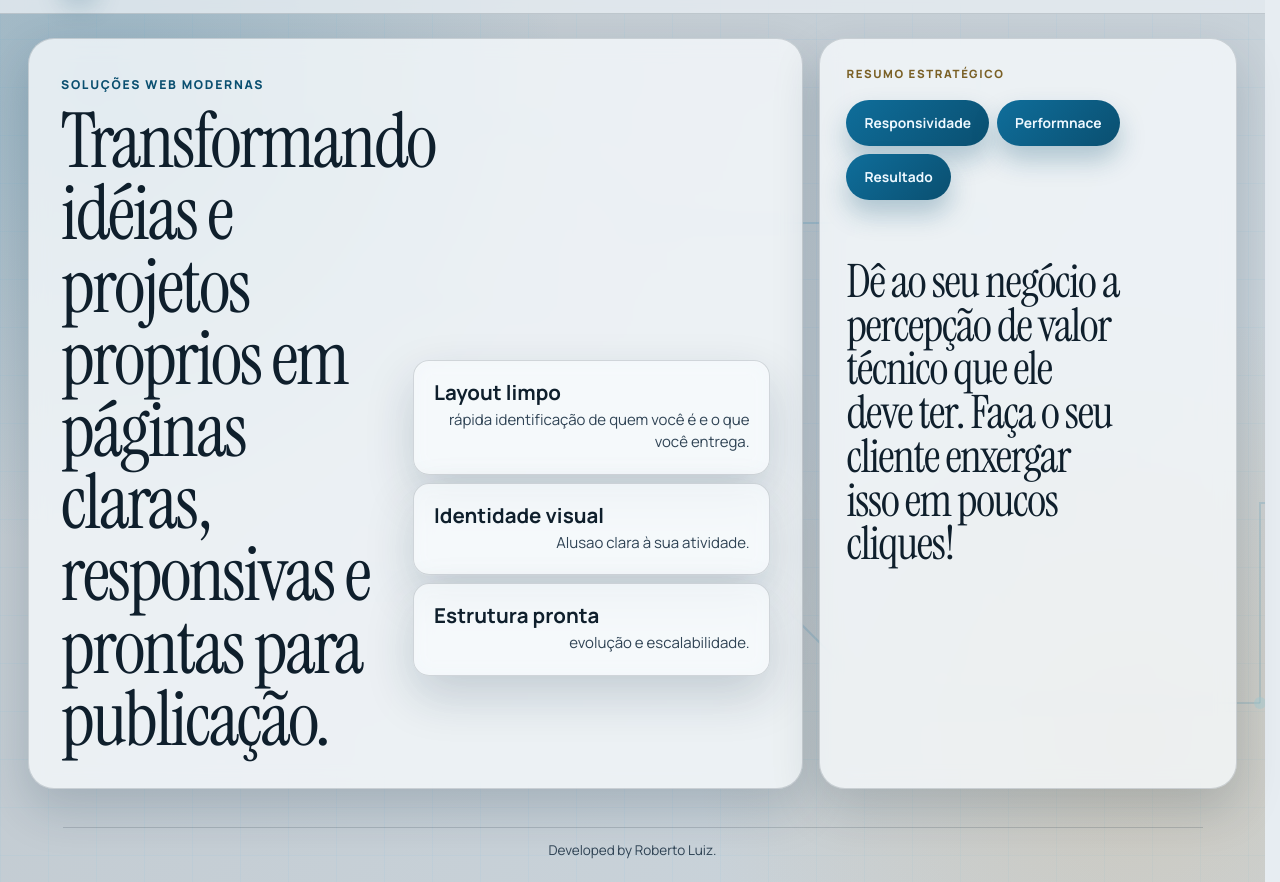
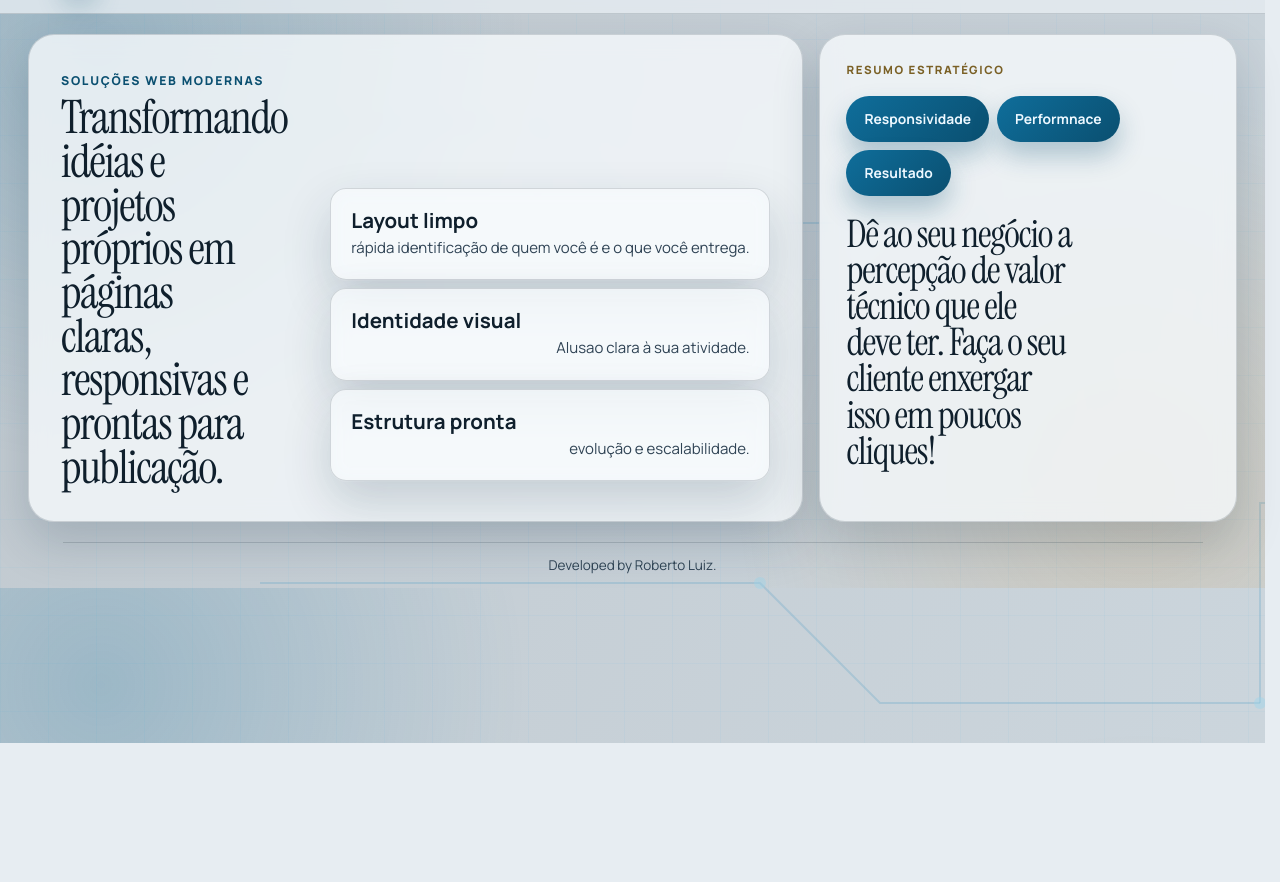
Before and after one commit to RobertoLuiz-dev/Landing-Page---Roberto-Luiz, a website: page index.html in a window 1280 px wide. Shown: the part 57-939 px from the top of the page. After the commit the page ends 800 px from the top, so only its background shows below. Drawn offline with Linux system fonts and the light colour scheme.

Commit message:
otimiza hero layout, remove scroll e refina espaçamentos

```diff
--- a/index.html
+++ b/index.html
@@ -78,7 +78,7 @@
         <div class="hero-copy reveal" style="--delay: 0s;">
           <p class="eyebrow">Soluções Web Modernas</p>
           <div class="hero-copy-inner">
-            <h1>Transformando idéias e projetos proprios em páginas claras, responsivas e prontas para publicação.</h1>
+            <h1>Transformando idéias e projetos próprios em páginas claras, responsivas e prontas para publicação.</h1>
             <ul class="hero-metrics" aria-label="Destaques do portfolio">
               <li><strong>Layout limpo</strong><span> rápida identificação de quem você é e o que você entrega.</span></li>
               <li><strong>Identidade visual</strong><span>Alusao clara à sua atividade.</span></li>
--- a/style.css
+++ b/style.css
@@ -24,6 +24,7 @@
 }
 
 body {
+  position: relative;
   font-family: "Manrope", sans-serif;
   font-size: 1.6rem;
   line-height: 1.5;
@@ -53,8 +54,10 @@
 }
 
 .page-noise {
-  position: fixed;
+  position: absolute;
   inset: 0;
+  width: 100%;
+  height: 100%;
   pointer-events: none;
   opacity: 0.2;
   background-image: repeating-linear-gradient(
@@ -208,7 +211,7 @@
   width: 100%;
   display: flex;
   align-items: center;
-  padding: 2.4rem var(--edge-gap);
+  padding: 2rem var(--edge-gap) 1rem;
 }
 
 .hero-grid {
@@ -235,7 +238,7 @@
 
 .eyebrow {
   display: inline-flex;
-  margin-bottom: 1.2rem;
+  margin-bottom: 0.6rem;
   font-size: 1.22rem;
   letter-spacing: 0.14em;
   text-transform: uppercase;
@@ -244,7 +247,7 @@
 }
 
 .hero-copy h1 {
-  font-size: clamp(4.3rem, 6.7vw, 7.6rem);
+  font-size: clamp(3.2rem, 4vw, 4.6rem);
   max-width: 9.5ch;
 }
 
@@ -298,7 +301,7 @@
 
 .hero-metrics {
   margin-top: 0;
-  margin-bottom: 8rem;
+  margin-bottom: 0.8rem;
   list-style: none;
   display: grid;
   gap: 0.8rem;
@@ -342,8 +345,8 @@
 }
 
 .hero-panel h2 {
-  margin-top: 6rem;
-  font-size: clamp(3.3rem, 4.3vw, 4.6rem);
+  margin-top: 2rem;
+  font-size: clamp(2.8rem, 3.2vw, 3.8rem);
   max-width: 13ch;
 }
 
@@ -364,7 +367,7 @@
 }
 
 .site-footer {
-  padding: 1.4rem var(--edge-gap) 2.2rem;
+  padding: 1rem var(--edge-gap) 1.2rem;
 }
 
 .footer-inner {
@@ -474,10 +477,6 @@
 }
 
 @media (max-width: 980px) {
-  main {
-    min-height: auto;
-  }
-
   .hero-grid {
     grid-template-columns: 1fr;
   }
```
